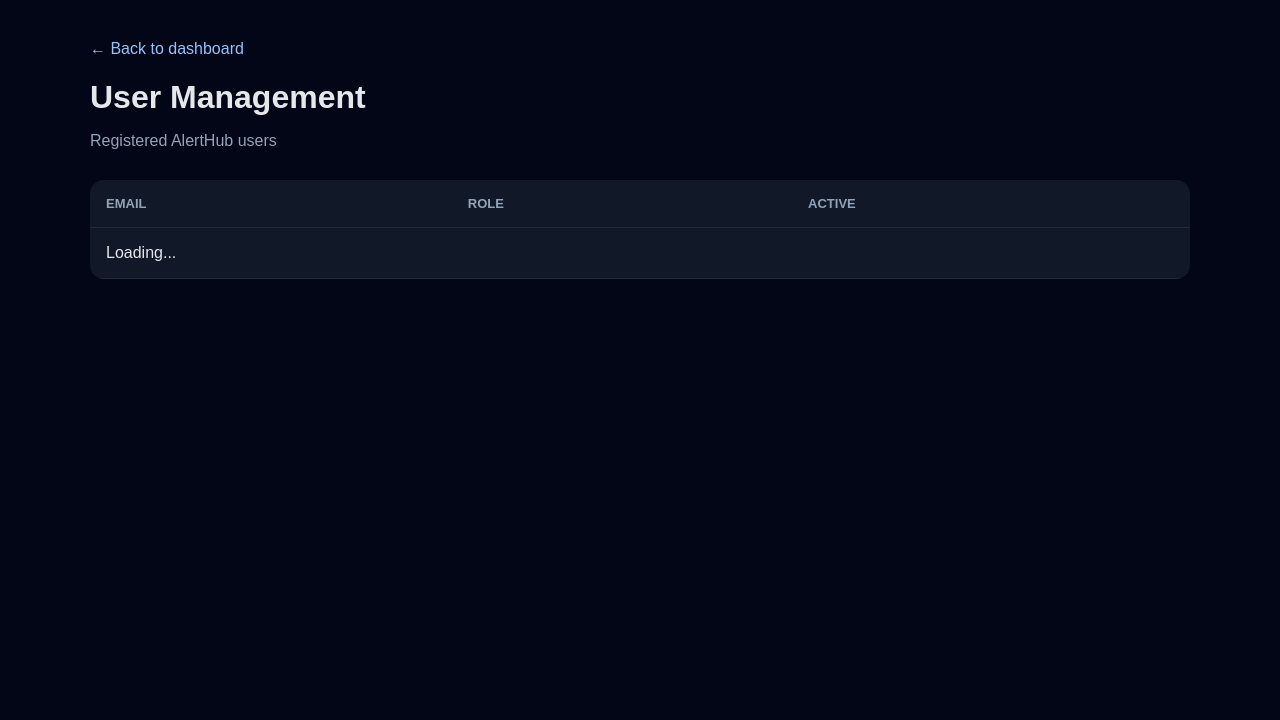
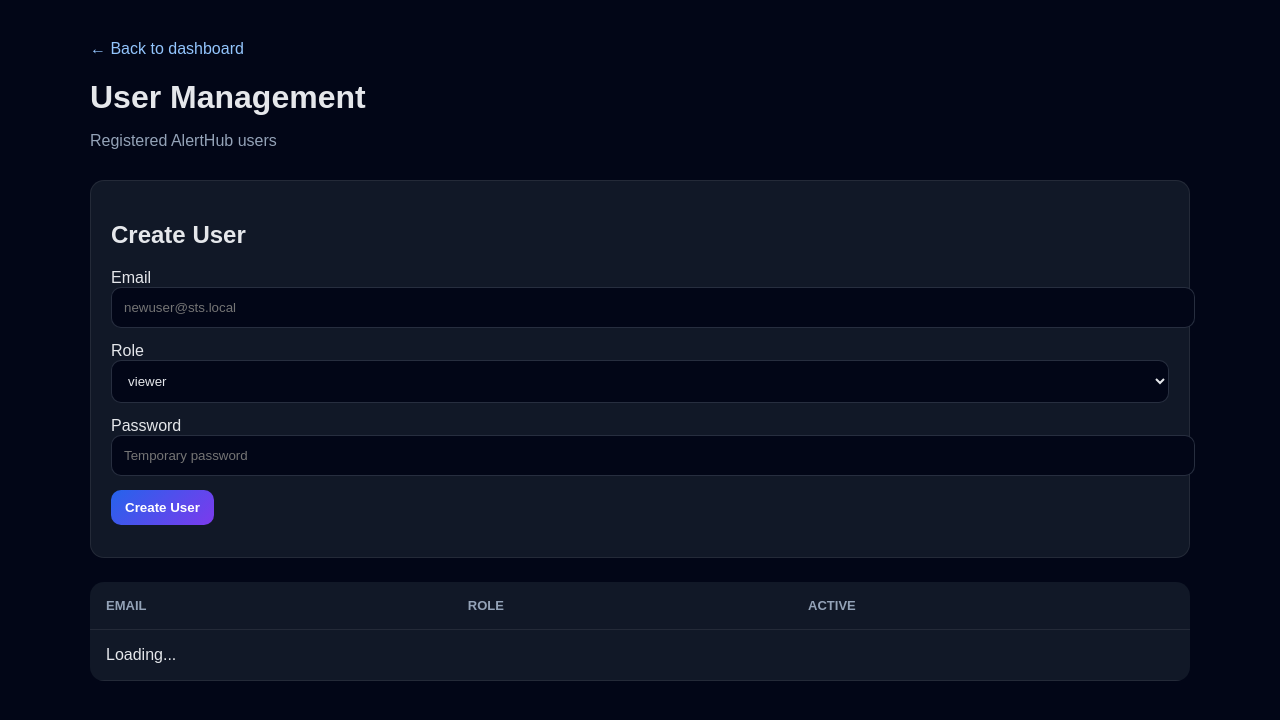
Before and after one commit to loomlogic3/sts-alerthub, a Python web app: template backend/app/templates/users.html in a window 1280 px wide. Shown: the top 720 px of the page. Run offline with Jinja, Linux system fonts and the light colour scheme; the template is opened without the code that fills it, so the values that code supplies are empty.

Commit message:
Add create user form

```diff
--- a/backend/app/templates/users.html
+++ b/backend/app/templates/users.html
@@ -23,6 +23,39 @@
         .subtitle{
             color:#94a3b8;
             margin-bottom:30px;
+        }
+
+        .card{
+            background:#111827;
+            border:1px solid rgba(255,255,255,.08);
+            border-radius:14px;
+            padding:20px;
+            margin-bottom:24px;
+        }
+
+        input,select{
+            width:100%;
+            padding:12px;
+            border-radius:10px;
+            border:1px solid rgba(148,163,184,.25);
+            background:#020617;
+            color:#e5e7eb;
+            margin-bottom:14px;
+        }
+
+        button{
+            background:linear-gradient(135deg,#2563eb,#7c3aed);
+            color:white;
+            border:none;
+            border-radius:10px;
+            padding:10px 14px;
+            font-weight:bold;
+            cursor:pointer;
+        }
+
+        .message{
+            margin-top:12px;
+            color:#86efac;
         }
 
         table{
@@ -65,6 +98,27 @@
 Registered AlertHub users
 </p>
 
+<div class="card">
+<h2>Create User</h2>
+
+<label>Email</label>
+<input id="email" type="email" placeholder="newuser@sts.local">
+
+<label>Role</label>
+<select id="role">
+<option value="viewer">viewer</option>
+<option value="operator">operator</option>
+<option value="admin">admin</option>
+</select>
+
+<label>Password</label>
+<input id="password" type="password" placeholder="Temporary password">
+
+<button onclick="createUser()">Create User</button>
+
+<div id="message" class="message"></div>
+</div>
+
 <table>
 
 <thead>
@@ -101,6 +155,40 @@ Loading...
 
 <script>
 
+async function createUser(){
+
+const message=document.getElementById("message");
+message.style.color="#86efac";
+message.textContent="Creating user...";
+
+const response=await fetch("/users",{
+method:"POST",
+headers:{"Content-Type":"application/json"},
+body:JSON.stringify({
+email:document.getElementById("email").value,
+password:document.getElementById("password").value,
+role:document.getElementById("role").value
+})
+});
+
+const data=await response.json();
+
+if(!response.ok){
+message.style.color="#fca5a5";
+message.textContent=data.detail || "User creation failed";
+return;
+}
+
+message.textContent="User created.";
+
+document.getElementById("email").value="";
+document.getElementById("password").value="";
+document.getElementById("role").value="viewer";
+
+await loadUsers();
+
+}
+
 async function loadUsers(){
 
 const response=await fetch("/users/list");
```
Also changed, not shown: backend/app/main.py (+39 -0 lines).
